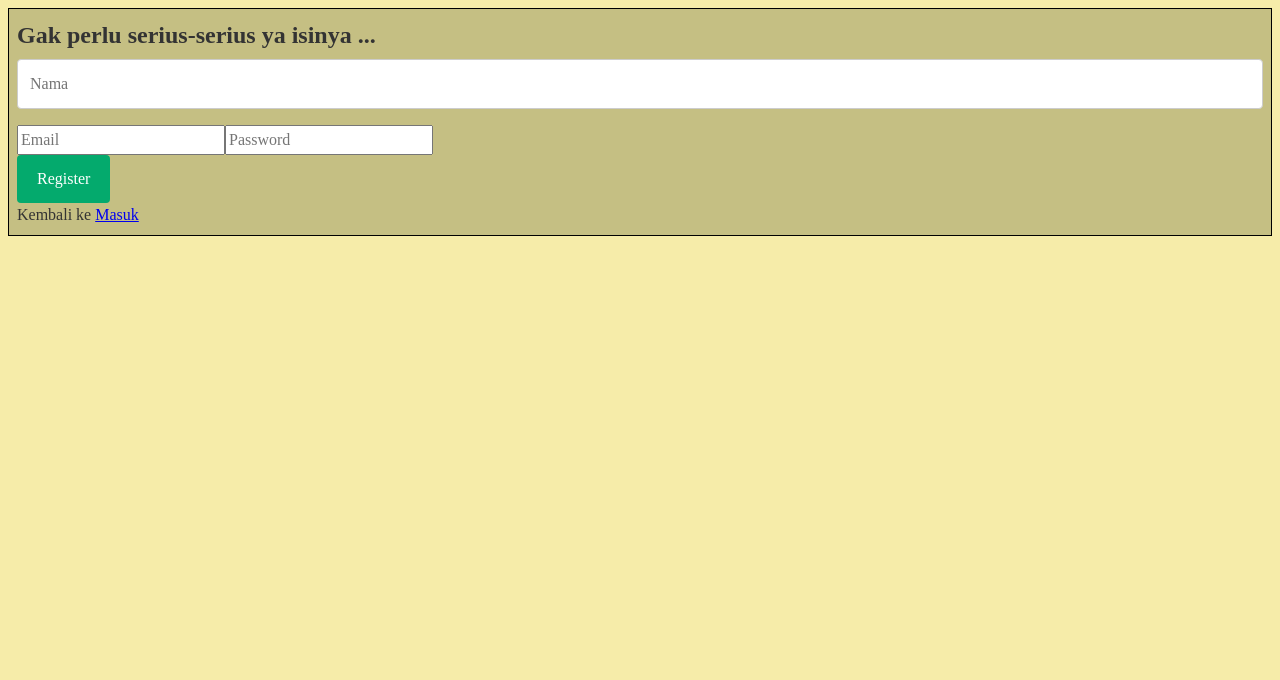
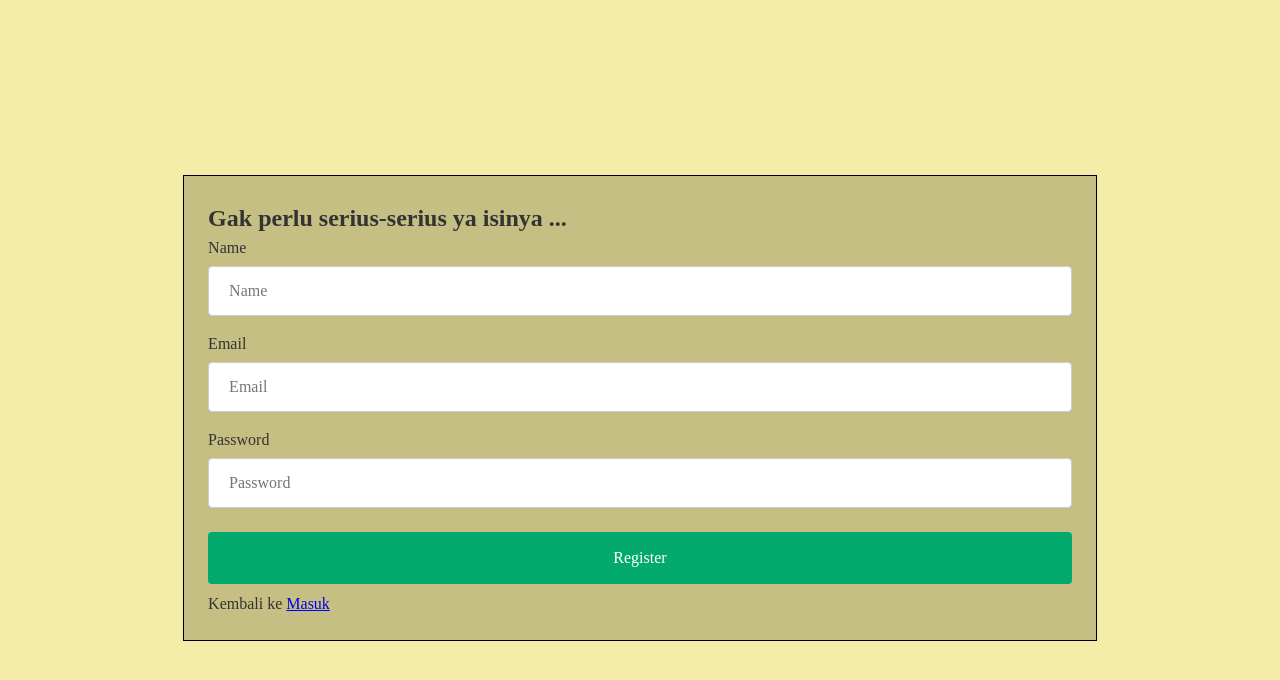
Before and after one commit to fakhrylinux/personal-notes-app-react, a React (Vite) app: page /register in a window 1280 px wide. Shown: the top 680 px of the page. Built offline with nearby package versions, Linux system fonts and the light colour scheme; no server answers.

Commit message:
Fix auth page

```diff
--- a/src/components/LoginInput.jsx
+++ b/src/components/LoginInput.jsx
@@ -12,20 +12,26 @@ function LoginInput({ login }) {
   };
 
   return (
-    <form onSubmit={onSubmitHandler} className="login-input">
+    <form onSubmit={onSubmitHandler}>
+      <label htmlFor="email">Email </label>
       <input
+        id="email"
         type="email"
         placeholder="Email"
         value={email}
         onChange={onEmailChange}
         name="email"
+        className="auth-input"
       />
+      <label htmlFor="password">Password </label>
       <input
+        id="password"
         type="password"
         placeholder="Password"
         value={password}
         onChange={onPasswordChange}
         name="password"
+        className="auth-input"
       />
       <button>Masuk</button>
     </form>
--- a/src/components/RegisterInput.jsx
+++ b/src/components/RegisterInput.jsx
@@ -13,22 +13,28 @@ function RegisterInput({ register }) {
   };
 
   return (
-    <form onSubmit={onSubmitHandler} className="register-input">
+    <form onSubmit={onSubmitHandler}>
+      <label htmlFor="name">Name</label>
       <input
+        id="name"
         type="text"
-        placeholder="Nama"
+        placeholder="Name"
         value={name}
         onChange={handleNameChange}
         name="name"
       />
+      <label htmlFor="email">Email</label>
       <input
+        id="email"
         type="email"
         placeholder="Email"
         value={email}
         onChange={handleEmailChange}
         name="email"
       />
+      <label htmlFor="password">Password</label>
       <input
+        id="password"
         type="password"
         placeholder="Password"
         autoComplete="current-password"
--- a/src/pages/AddPage.jsx
+++ b/src/pages/AddPage.jsx
@@ -17,7 +17,7 @@ function AddPage() {
   return (
     <>
       {loading && <ProgressBar />}
-      <section className="input__section">
+      <section className="container input__section">
         <NoteInput addNote={onAddNoteHandler} />
       </section>
     </>
--- a/src/pages/ArchivePage.jsx
+++ b/src/pages/ArchivePage.jsx
@@ -68,7 +68,7 @@ class ArchivePage extends React.Component {
             <>
               {this.state.loading && <ProgressBar />}
               <div className="content">
-                <section className="note_shelf">
+                <section className="container note_shelf">
                   <h2>{locale === "id" ? "Arsip Catatan" : "Note Archive"}</h2>
                   <SearchBar
                     keywordChange={this.onKeywordChangeHandler}
--- a/src/pages/DetailPage.jsx
+++ b/src/pages/DetailPage.jsx
@@ -83,7 +83,7 @@ class DetailPage extends React.Component {
     return (
       <>
         {this.state.loading && <ProgressBar />}
-        <section className="detail-page">
+        <section className="container detail-page">
           <h3 className="detail-page__title">{this.state.note.title}</h3>
 
           <p className="detail-page__createdAt">
--- a/src/pages/HomePage.jsx
+++ b/src/pages/HomePage.jsx
@@ -68,7 +68,7 @@ class HomePage extends React.Component {
             <>
               {this.state.loading && <ProgressBar />}
               <div className="content">
-                <section className="note_shelf">
+                <section className="container note_shelf">
                   <h2>{locale === "id" ? "Catatan Aktif" : "Active Note"}</h2>
                   <SearchBar
                     keywordChange={this.onKeywordChangeHandler}
--- a/src/pages/LoginPage.jsx
+++ b/src/pages/LoginPage.jsx
@@ -20,12 +20,14 @@ function LoginPage({ loginSuccess }) {
   return (
     <>
       {loading && <ProgressBar />}
-      <section className="login-page">
-        <h2>Silakan masuk untuk melanjutkan ...</h2>
-        <LoginInput login={onLogin} />
-        <p>
-          Belum punya akun? <Link to="/register">Daftar di sini.</Link>
-        </p>
+      <section className="auth-page">
+        <div className="auth-page__container">
+          <h2>Silakan masuk untuk melanjutkan ...</h2>
+          <LoginInput login={onLogin} />
+          <p>
+            Belum punya akun? <Link to="/register">Daftar di sini.</Link>
+          </p>
+        </div>
       </section>
     </>
   );
--- a/src/pages/RegisterPage.jsx
+++ b/src/pages/RegisterPage.jsx
@@ -13,12 +13,14 @@ function RegisterPage() {
   }
 
   return (
-    <section className="register-page">
-      <h2>Gak perlu serius-serius ya isinya ...</h2>
-      <RegisterInput register={onRegisterHandler} />
-      <p>
-        Kembali ke <Link to="/">Masuk</Link>
-      </p>
+    <section className="auth-page">
+      <div className="auth-page__container">
+        <h2>Gak perlu serius-serius ya isinya ...</h2>
+        <RegisterInput register={onRegisterHandler} />
+        <p>
+          Kembali ke <Link to="/">Masuk</Link>
+        </p>
+      </div>
     </section>
   );
 }
--- a/src/styles/styles.css
+++ b/src/styles/styles.css
@@ -72,6 +72,43 @@ body {
     color: var(--font-color);
 }
 
+.auth-page {
+    display: flex;
+    width: 80%;
+    height: 100vh;
+    justify-content: center;
+    align-items: center;
+    margin-inline: auto;
+}
+
+.auth-page__container {
+    border: 1px solid black;
+    background-color: var(--secondary-dark-color);
+    padding: 1.5rem;
+
+    input[type=text], input[type=email], input[type=password] {
+        width: 100%;
+        padding: 12px 20px;
+        display: inline-block;
+        border: 1px solid #ccc;
+        box-sizing: border-box;
+    }
+
+    button {
+        background-color: #04AA6D;
+        color: white;
+        padding: 14px 20px;
+        margin: 8px 0;
+        border: none;
+        cursor: pointer;
+        width: 100%;
+    }
+
+    button:hover {
+        opacity: 0.8;
+    }
+}
+
 header {
     padding: .5rem;
     background-color: #596fb7;
@@ -137,7 +174,7 @@ main {
     margin-inline: auto;
 }
 
-section {
+section.container {
     border: 1px solid black;
     margin-inline: auto;
     width: 100%;
@@ -158,7 +195,7 @@ section {
 }
 
 /* Style inputs with type="text", select elements and textareas */
-input[type=text], input[type=number], select {
+input[type=text], input[type=number], input[type=password], input[type=email], select {
     width: 100%; /* Full width */
     padding: 12px; /* Some padding */
     border: 1px solid #ccc; /* Gray border */
@@ -283,7 +320,7 @@ button:hover {
     left: 0;
     right: 0;
     bottom: 0;
-    background-color: rgba(0,0,0,0.5);
+    background-color: rgba(0, 0, 0, 0.5);
     z-index: 2;
     cursor: pointer;
 }
```
